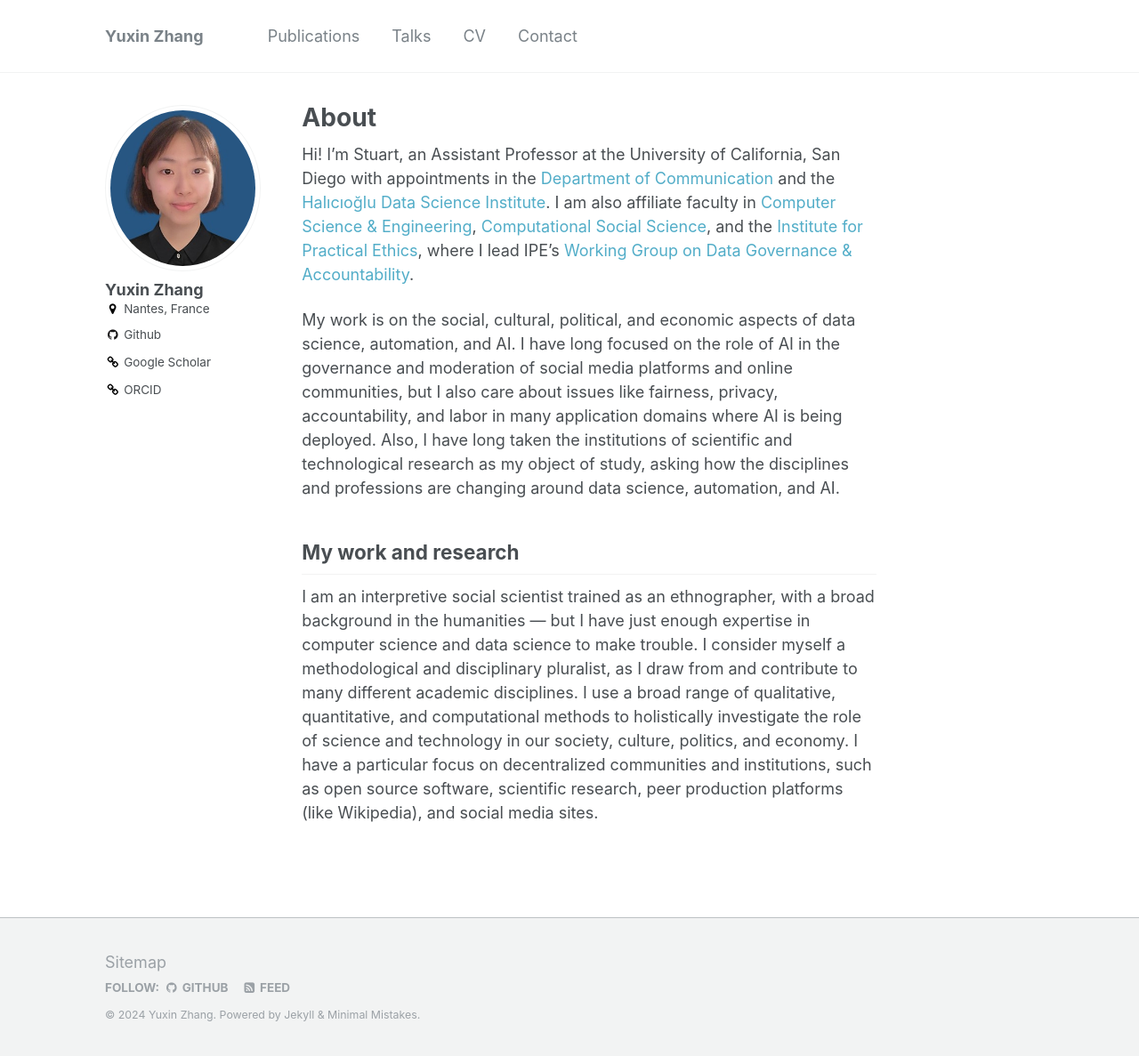
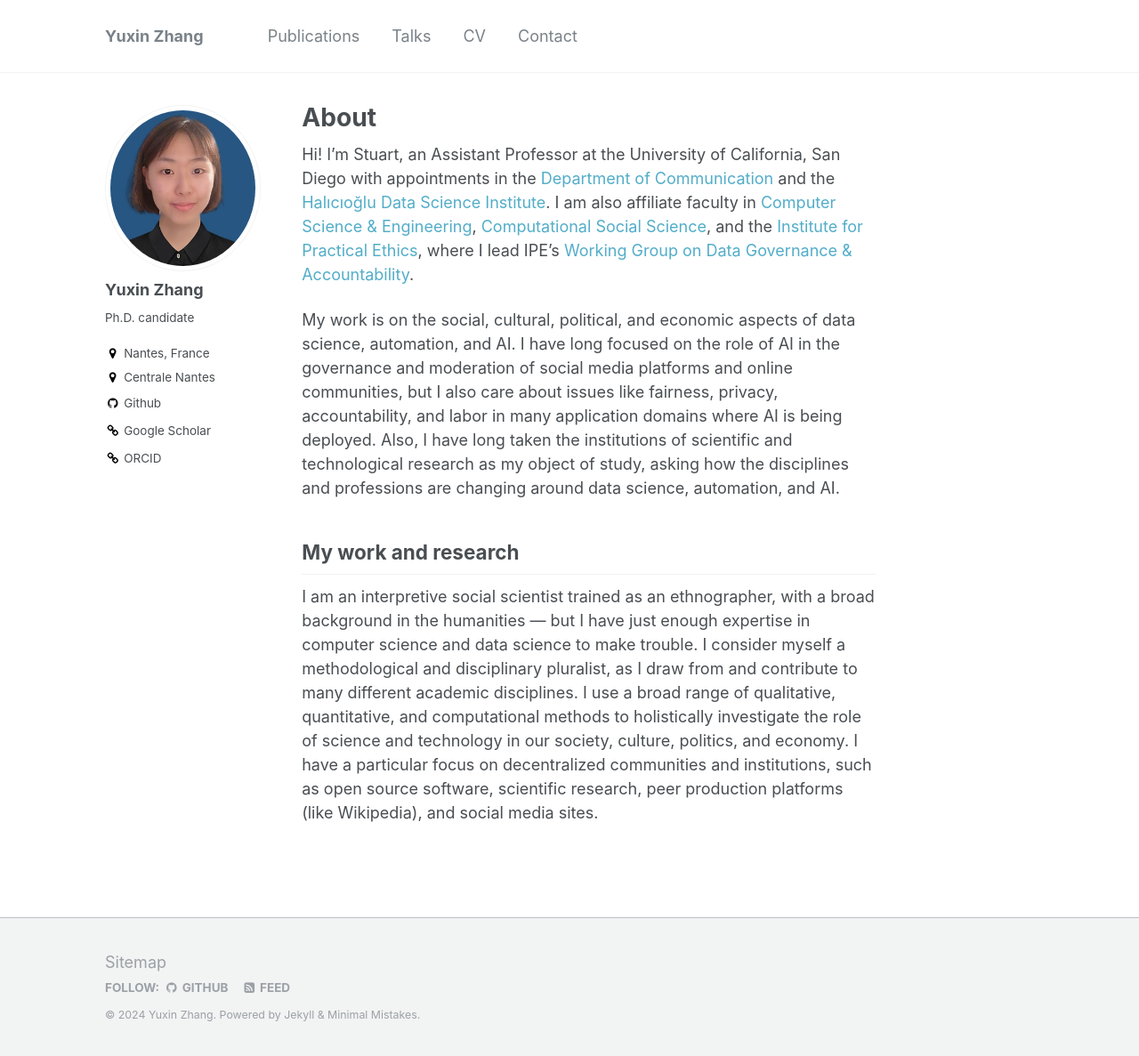
Before and after one commit to Yuxin-Zhang-Jasmine/Yuxin-Zhang-Jasmine.github.io, a Jekyll site: the page built from _pages/about.md, in a window 1280 px wide and 1187 px high. Shown: the whole window at 89% size. Built offline with Jekyll 4.4.1, drawn with Linux system fonts in a browser that asks for light colours.

Commit message:
Update _config.yml

```diff
--- a/_config.yml
+++ b/_config.yml
@@ -76,9 +76,9 @@ social:
 author:
   name             : "Yuxin Zhang"
   avatar           : "photo.png"
-  bio              :
+  bio              : "Ph.D. candidate"
   location         : "Nantes, France"
-  employer         :
+  employer         : "Centrale Nantes"
   googlescholar    : "https://scholar.google.com/citations?user=gSPbJ2AAAAAJ&hl=en"
   email            :
   uri              :
```
